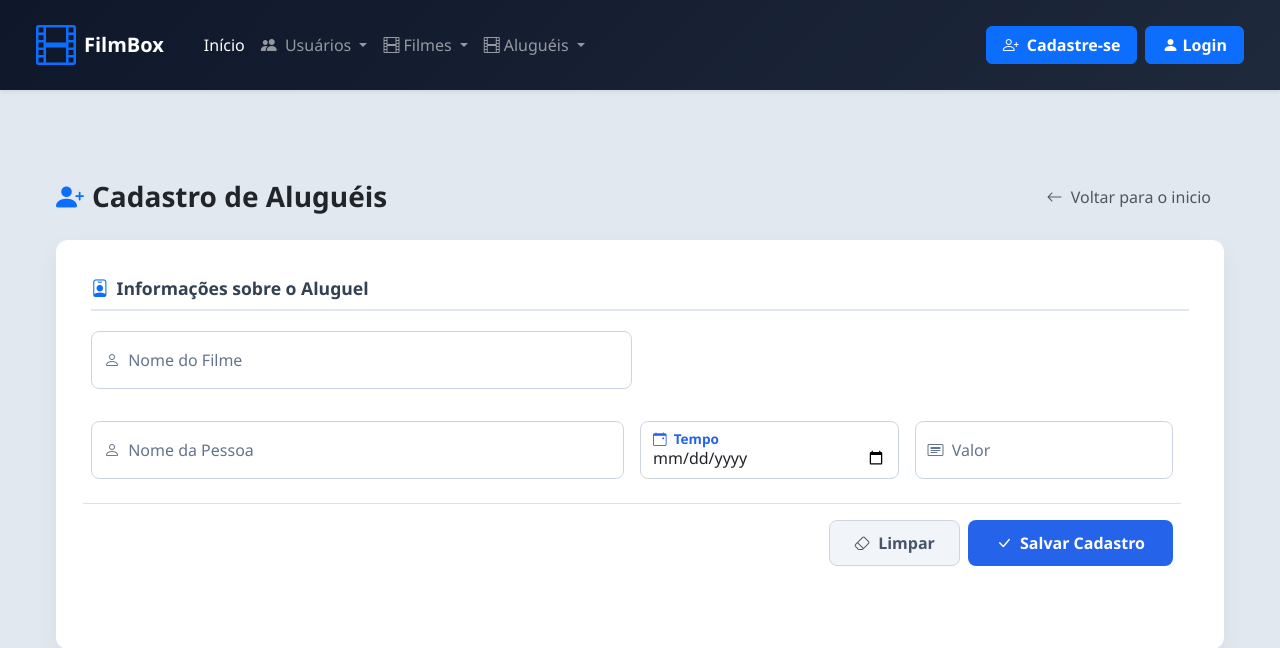
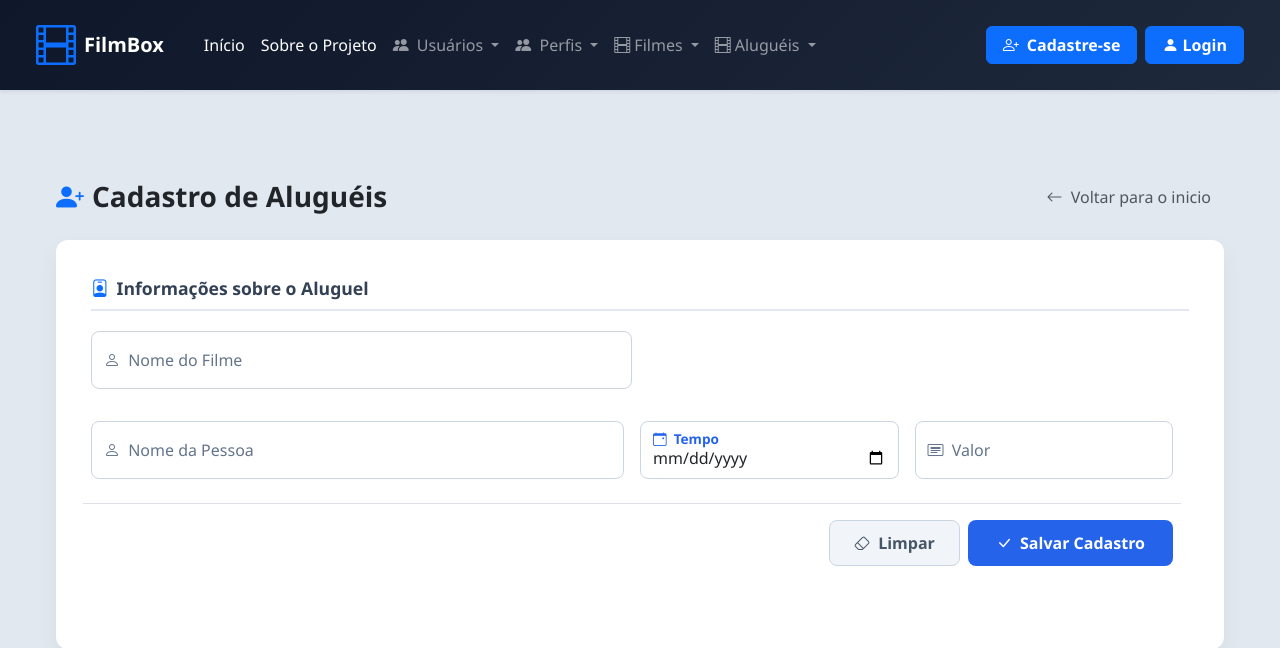
Before and after one commit to AlexandreGabrielAV/trabalhopg, a Flask app: page /aluguel in a window 1280 px wide. Shown: the top 648 px of the page. Run offline with Flask 3, Linux system fonts and the light colour scheme; parts of the project's set-up code (start-up, migrations or seed data) failed here and were passed over; some libraries are stand-ins or nearby versions.

Commit message:
adições

```diff
--- a/templates/layouts/base_menu.html
+++ b/templates/layouts/base_menu.html
@@ -32,9 +32,23 @@
             <div class="collapse navbar-collapse" id="navbarNav">
                 <ul class="navbar-nav me-auto ms-3">
 
+
+                    <!--                    -->
+                    <!-- BOTÃO DE DASHBOARD -->
+                    <!--                    -->
+
                     <li class="nav-item">
                         <a class="nav-link active" href="{{ url_for('dashboard') }}">Início</a>
                     </li>
+
+                    <li class="nav-item">
+                        <a class="nav-link active" href="{{ url_for('dashboard') }}">Sobre o Projeto</a>
+                    </li>
+
+
+                    <!--                 -->
+                    <!-- BOTÃO DE USUÁRIO -->
+                    <!--                 -->
 
                     <li class="nav-item dropdown">
                         <a class="nav-link dropdown-toggle" href="#" id="usuariosDropdown" role="button" data-bs-toggle="dropdown">
@@ -47,6 +61,19 @@
                     </li>
 
 
+                    <!--                 -->
+                    <!-- BOTÃO DE PERFIS -->
+                    <!--                 -->
+
+                    <li class="nav-item dropdown">
+                        <a class="nav-link dropdown-toggle" href="#" id="usuariosDropdown" role="button" data-bs-toggle="dropdown">
+                            <i class="bi bi-people-fill me-1"></i> Perfis
+                        </a>
+                        <ul class="dropdown-menu">
+                            <li><a class="dropdown-item" href="{{ url_for('listar_perfis') }}">Listar Perfis</a></li>
+                            <li><a class="dropdown-item" href="{{ url_for('inserir_perfil') }}">Novo Perfil</a></li>
+                        </ul>
+                    </li>
 
                     <li class="nav-item dropdown">
                         <a class="nav-link dropdown-toggle d-flex align-items-center gap-1" href="#" id="filmesDropdown" role="button" data-bs-toggle="dropdown">
```
